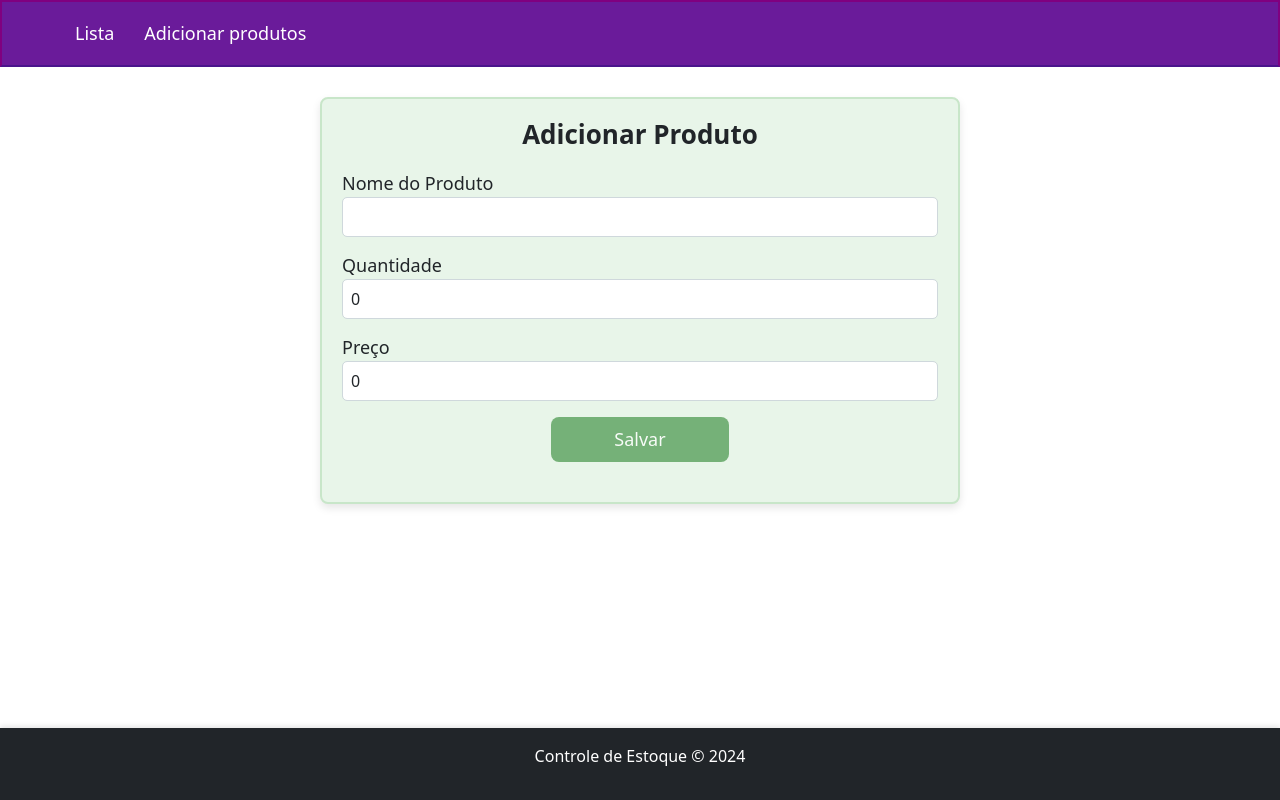
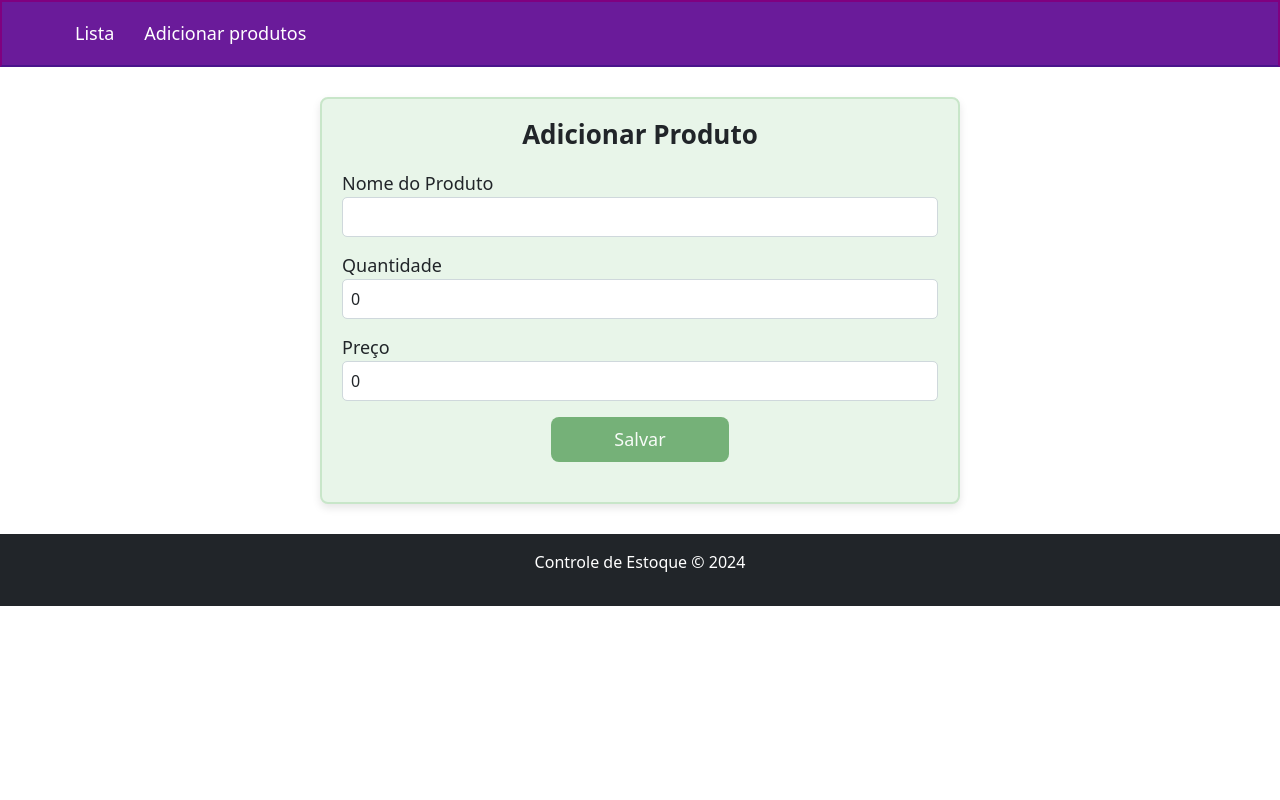
Before and after one commit to PriscilaDamaceno/starttech, an Angular app: page /produtos-form in a window 1280 px wide. Built offline with nearby package versions, Linux system fonts and the light colour scheme.

Commit message:
ultimo review

```diff
--- a/src/app/produtos-form/produtos-form.component.html
+++ b/src/app/produtos-form/produtos-form.component.html
@@ -7,7 +7,8 @@
       </div>
       <div class="form-group">
         <label for="quantidade">Quantidade</label>
-        <input type="number" class="form-control" id="quantidade" [(ngModel)]="produto.quantidade" name="quantidade" required>
+        <input type="number" class="form-control" id="quantidade" [(ngModel)]="produto.quantidade"
+        name="quantidade" required>
       </div>
       <div class="form-group">
         <label for="preco">Preço</label>
--- a/src/styles.css
+++ b/src/styles.css
@@ -10,7 +10,7 @@ body, html {
     margin-top: 20px;
   }
 
-  footer {
+  .footer {
     position: fixed;
     bottom: 0;
     left: 0;
```
Also changed, not shown: src/app/navbar/navbar.component.html (+5 -2 lines).
